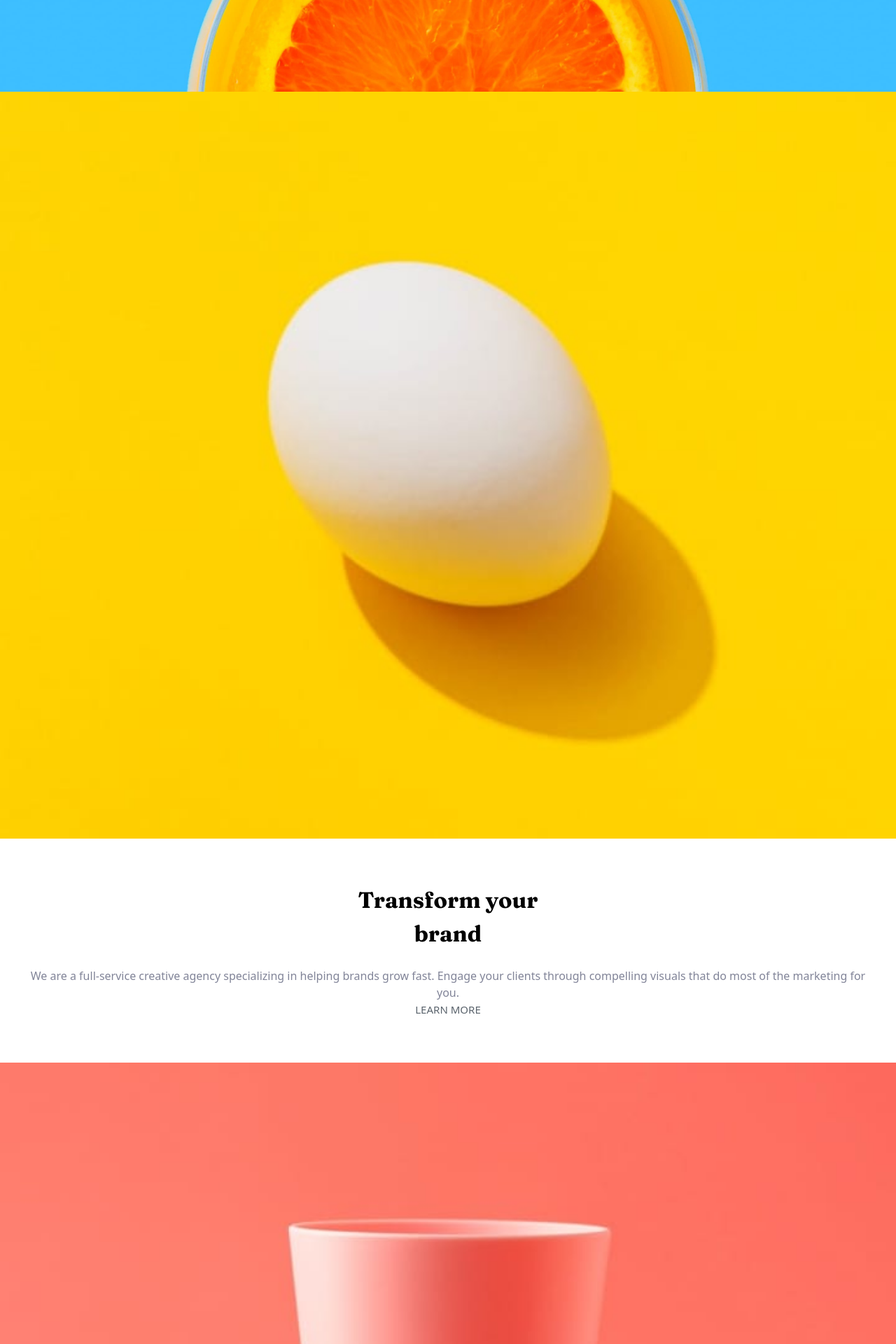
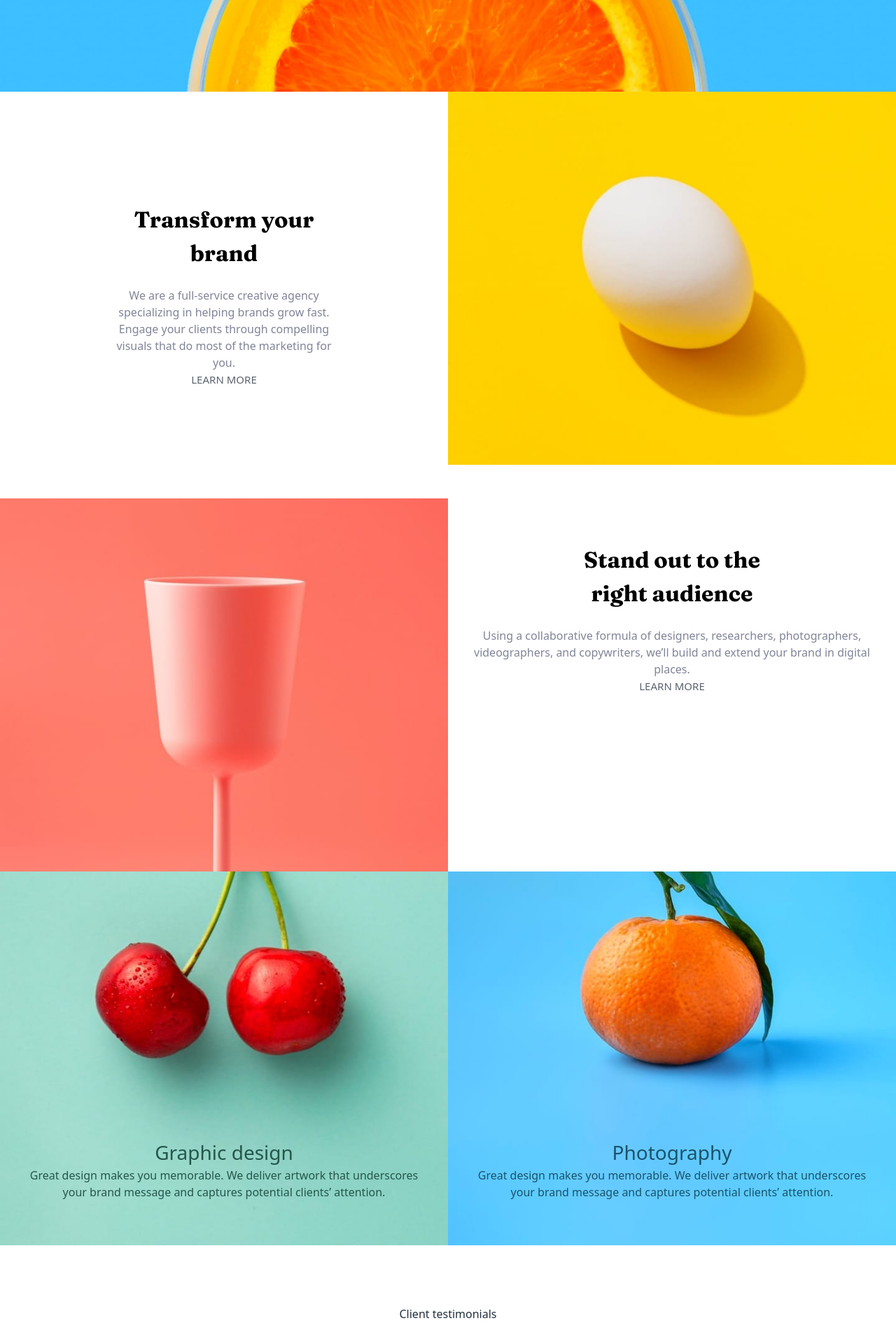
Before and after one commit to bonniemo/sunnyside-agency, a Next.js app: page / in a window 1280 px wide. Shown: the part 580-2500 px from the top of the page at 70% size. Built offline with nearby package versions, Linux system fonts and the light colour scheme.

Commit message:
grid for desktop

```diff
--- a/app/globals.css
+++ b/app/globals.css
@@ -36,4 +36,5 @@
     --spacing-l: 4rem;
     --spacing-section: 5.4rem;
     --spacing-xl: 6rem;
+    --spacing-largest: 9.9rem;
 }
--- a/components/LandingPageCards/LandingPageCards.tsx
+++ b/components/LandingPageCards/LandingPageCards.tsx
@@ -7,13 +7,25 @@ import TransformTxt from "./TransformTxt";
 
 const LandingPageCards = () => {
     return (
-        <article className="grid grid-cols-1">
+        <article className="grid grid-cols-1 sm:grid-cols-2">
+            <div className="order-1 sm:order-2">
                 <Transform />
+            </div>
+            <div className="order-2 sm:order-1">
                 <TransformTxt />
+            </div>
+            <div className="order-3 sm:order-3">
                 <StandOut />
+            </div>
+            <div className="order-4 sm:order-4">
                 <StandOutTxt />
+            </div>
+            <div className="order-5 sm:order-5">
                 <GraphicDesign />
+            </div>
+            <div className="order-6 sm:order-6">
                 <Photography />
+            </div>
         </article>
     );
 };
--- a/components/LandingPageCards/TransformTxt.tsx
+++ b/components/LandingPageCards/TransformTxt.tsx
@@ -2,7 +2,7 @@ import Link from "next/link";
 
 const TransformTxt = () => {
     return (
-        <section className="py-l px-s text-center">
+        <section className="py-l md:p-largest px-s text-center">
             <h2 className="text-h2-small font-fraunces font-bold">
                 Transform your <span className="block">brand</span>
             </h2>
```
Lines whose indentation alone changed are shown as unchanged.
